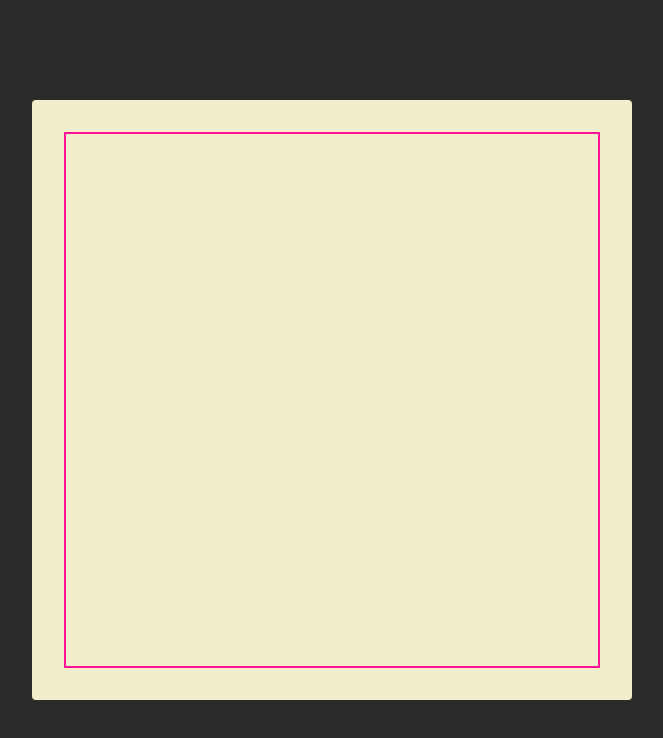
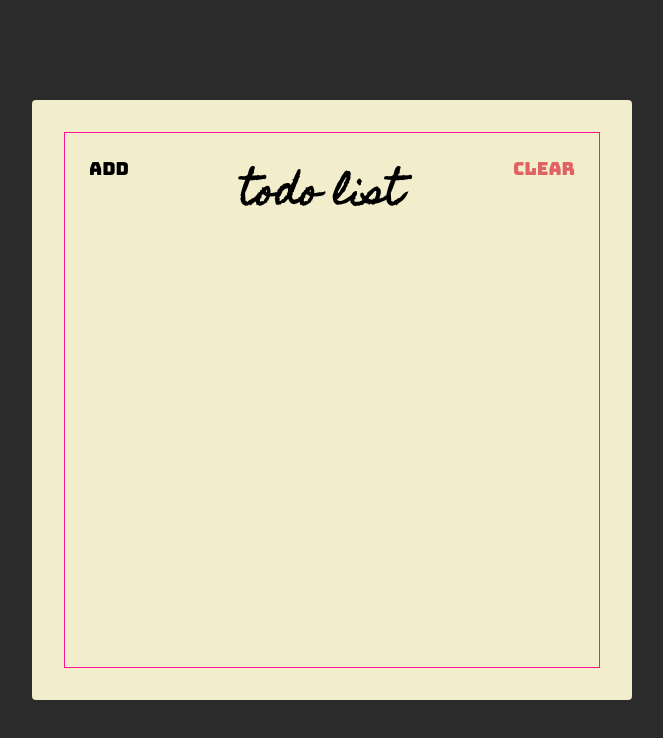
Before and after one commit to syifanuraini24/react-router-starter, a website: page index.html in a window 1280 px wide. Shown: the whole page, without its empty margins (308-971 px from the left). Drawn offline with Linux system fonts and the light colour scheme.

Commit message:
Membuat header section

```diff
--- a/index.html
+++ b/index.html
@@ -13,7 +13,13 @@
   </head>
   <body>
     <div class="container">
-      <div class="frame"></div>
+      <div class="frame">
+        <div class="header">
+          <button class="header-btn">Add</button>
+          <h1 class="header-title">Todo List</h1>
+          <button class="header-btn main-red-color">Clear</button>
+        </div>
+      </div>
     </div>
   </body>
 </html>
--- a/styles.css
+++ b/styles.css
@@ -1,5 +1,12 @@
 * {
   box-sizing: border-box;
+}
+:root {
+  --main-red-color: #e06262;
+}
+
+.main-red-color {
+  color: var(--main-red-color);
 }
 
 html {
@@ -30,6 +37,32 @@
   padding: 32px;
 }
 .frame {
-  border: 2px solid #ff1493;
+  border: 1px solid #ff1493;
   height: 100%;
+
+  display: flex;
+  flex-direction: column;
 }
+.header {
+  display: flex;
+  align-items: flex-start;
+}
+
+.header-title {
+  flex: 1;
+  text-align: center;
+
+  font-size: 3.6rem;
+  font-family: "Homemade Apple", sans-serif;
+  text-transform: lowercase;
+}
+.header-btn {
+  font-size: 1.8rem;
+  font-family: "Bungee", sans-serif;
+
+  padding: 24px;
+
+  background: unset;
+  border: unset;
+  outline: unset;
+}
```
